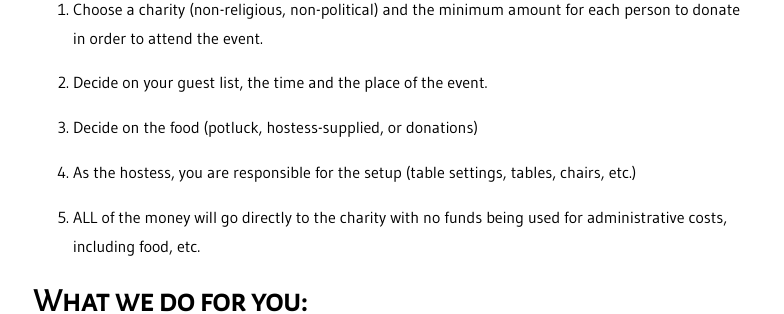
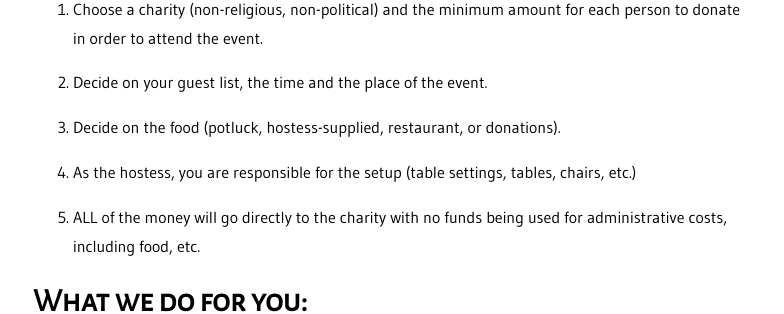
Before and after one commit to jennystable/website, a Jekyll site: the page built from index.markdown, in a window 1280 px wide. Shown: the part 910-1224 px from the top of the page, without its empty margins (247-1031 px from the left). Built offline with Jekyll 4.4.1, drawn with Linux system fonts in a browser that asks for light colours.

Commit message:
Updated Index

```diff
--- a/index.markdown
+++ b/index.markdown
@@ -22,7 +22,7 @@ It is our hope that you will work with us through Jenny’s Table to plan an eve
 
 2. Decide on your guest list, the time and the place of the event.
 
-3. Decide on the food (potluck, hostess-supplied, or donations)
+3. Decide on the food (potluck, hostess-supplied, restaurant, or donations).
 
 4. As the hostess, you are responsible for the setup (table settings, tables, chairs, etc.)
 
```
